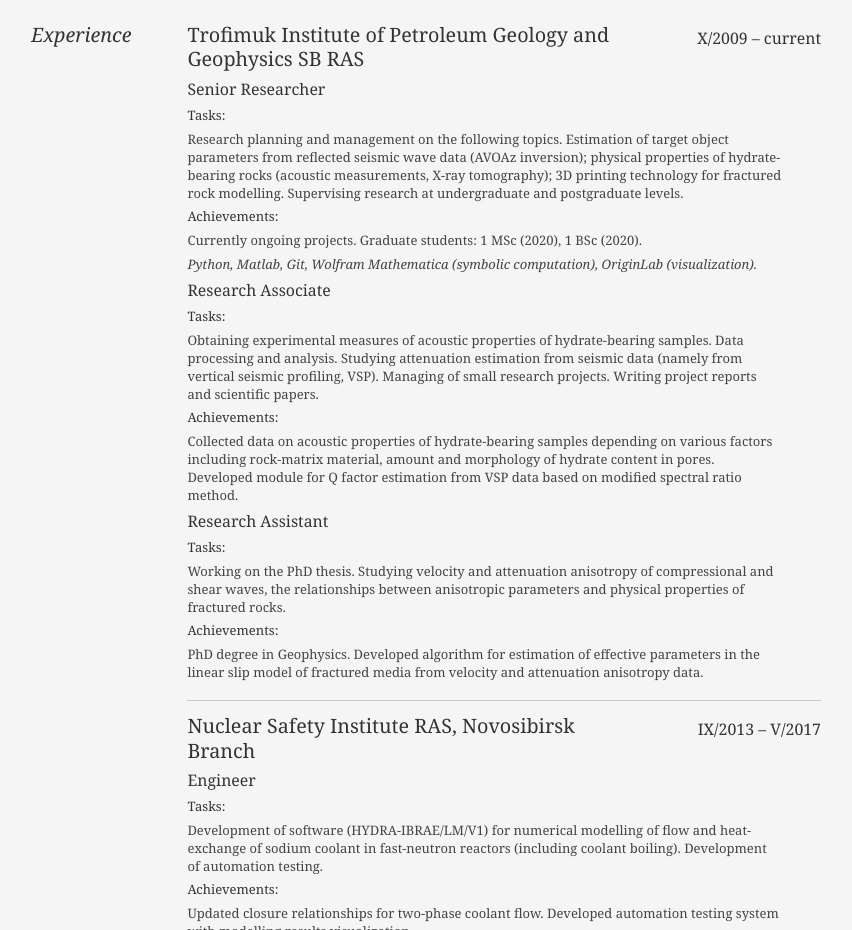
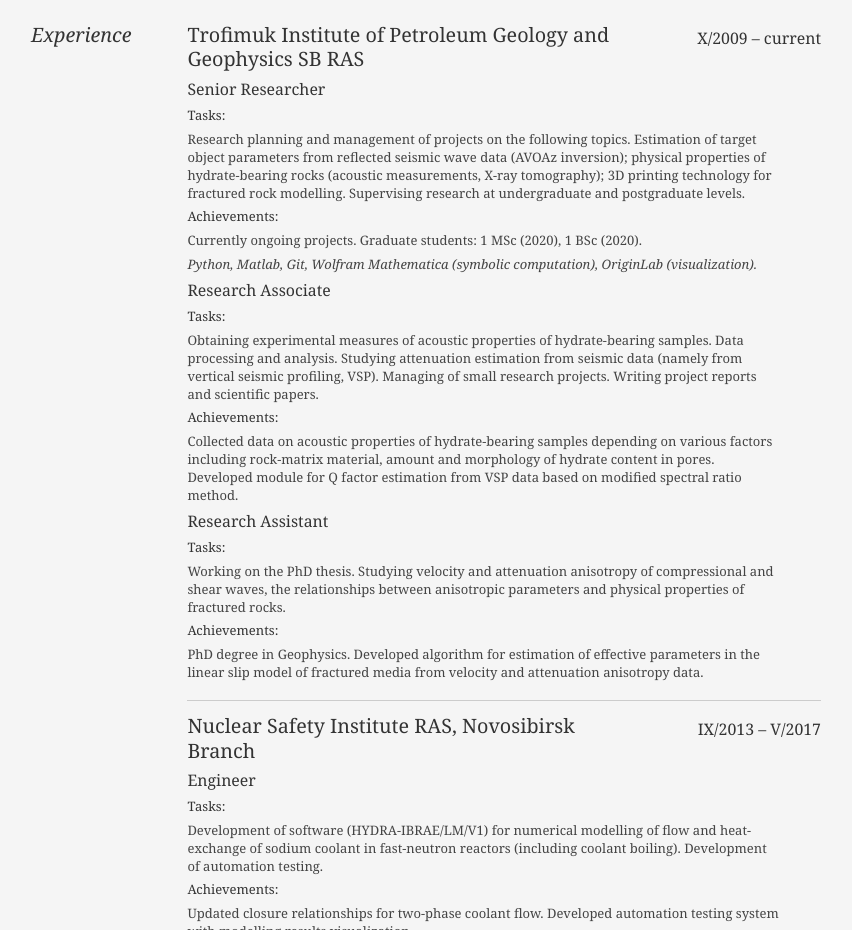
Before and after one commit to geserdugarov/geserdugarov.github.io, a plain HTML site: page index.html in a window 1280 px wide. Shown: the part 944-1874 px from the top of the page, without its empty margins (214-1066 px from the left). Drawn offline with Linux system fonts and the light colour scheme.

Commit message:
Correction

```diff
--- a/index.html
+++ b/index.html
@@ -111,7 +111,7 @@
 								<h3>Senior Researcher</h3>
 								<h4>X/2009 – current</h4>
 								<h5>Tasks:</h5>
-								<p>Research planning and management on the following topics. Estimation of target object parameters from reflected seismic wave data (AVOAz inversion); physical properties of hydrate-bearing rocks (acoustic measurements, X-ray tomography); 3D printing technology for fractured rock modelling. Supervising research at undergraduate and postgraduate levels. </p>
+								<p>Research planning and management of projects on the following topics. Estimation of target object parameters from reflected seismic wave data (AVOAz inversion); physical properties of hydrate-bearing rocks (acoustic measurements, X-ray tomography); 3D printing technology for fractured rock modelling. Supervising research at undergraduate and postgraduate levels. </p>
 								<h5>Achievements:</h5>
                                 <p>Currently ongoing projects. Graduate students: 1 MSc (2020), 1 BSc (2020). </p>
                                 <p style="font-style:italic;" >Python, Matlab, Git, Wolfram Mathematica (symbolic computation), OriginLab (visualization). </p>
```
